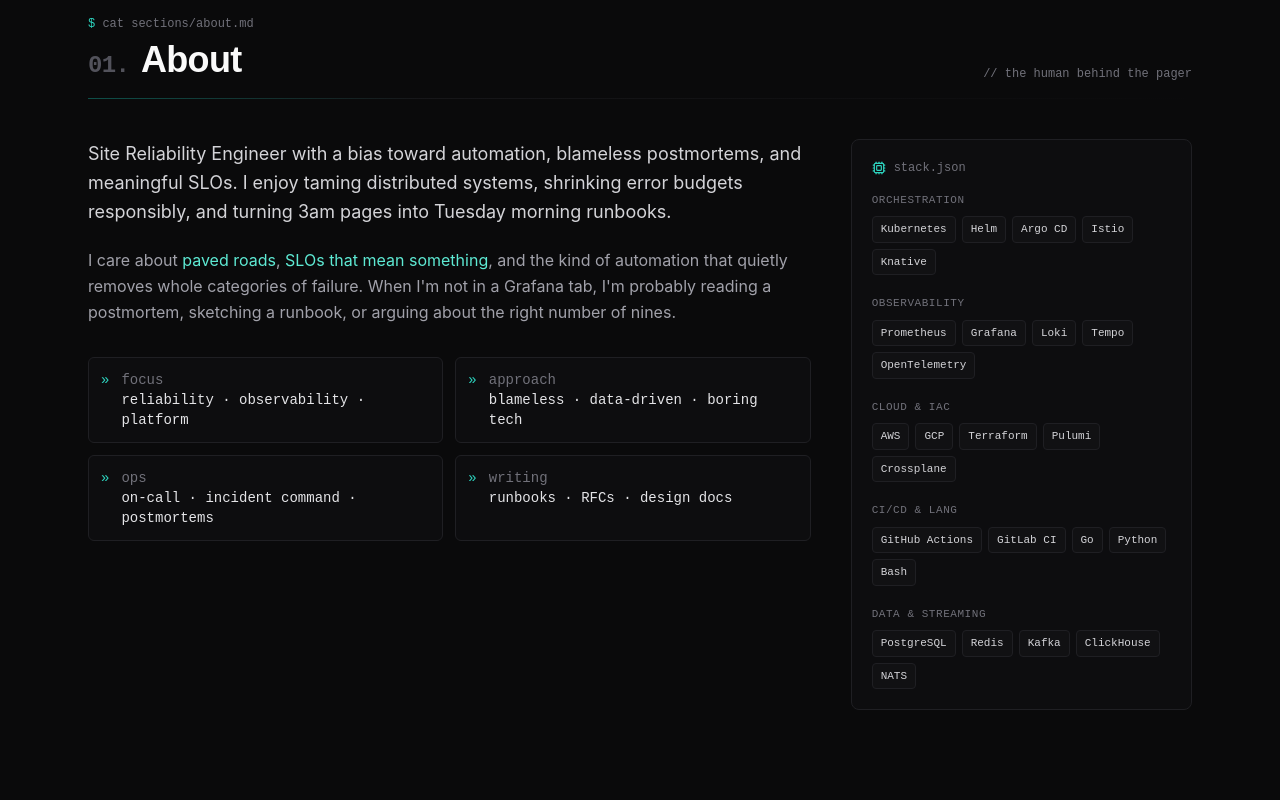
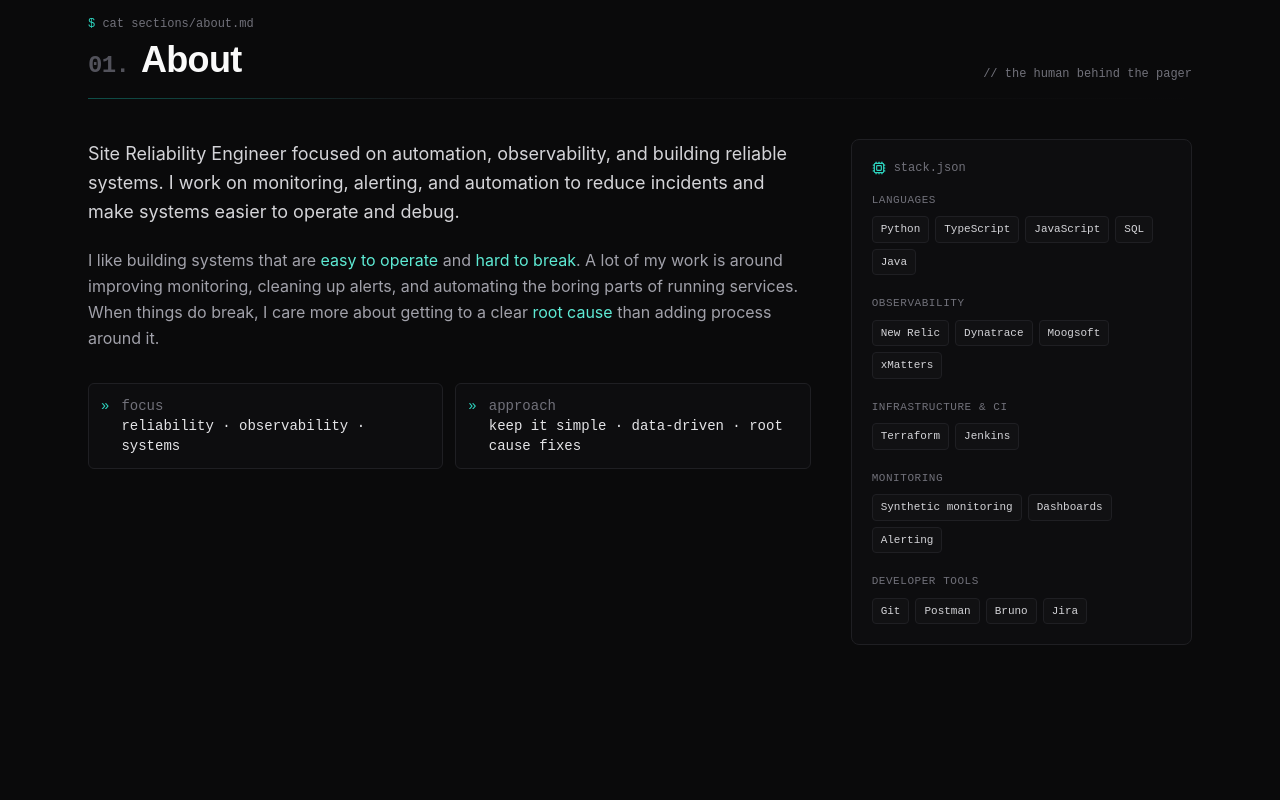
Before and after one commit to dhingranishaant/portfolio-react, a React (Create React App) app in the folder sre-portfolio/: page / in a window 1280 px wide. Shown: the part 1000-1800 px from the top of the page. Built offline with nearby package versions, Linux system fonts and the light colour scheme.

Commit message:
updated-homepage-and-about

```diff
--- a/sre-portfolio/public/index.html
+++ b/sre-portfolio/public/index.html
@@ -7,7 +7,7 @@
         <meta name="description" content="Site Reliability Engineer — portfolio" />
         <link rel="preconnect" href="https://fonts.googleapis.com" />
         <link rel="preconnect" href="https://fonts.gstatic.com" crossorigin />
-        <title>SRE · Portfolio</title>
+        <title>🧑‍💻 Nishaant | SRE</title>
     </head>
     <body>
         <noscript>You need to enable JavaScript to run this app.</noscript>
--- a/sre-portfolio/src/components/About.jsx
+++ b/sre-portfolio/src/components/About.jsx
@@ -25,16 +25,13 @@
                 <div className="md:col-span-2 reveal">
                     <p className="text-zinc-300 text-lg leading-relaxed">{profile.longBio}</p>
                     <p className="mt-5 text-zinc-400 leading-relaxed">
-                        I care about <span className="text-teal-300">paved roads</span>,
-                        <span className="text-teal-300"> SLOs that mean something</span>, and the kind of automation that quietly removes whole categories of failure.
-                        When I&apos;m not in a Grafana tab, I&apos;m probably reading a postmortem, sketching a runbook, or arguing about the right number of nines.
+                        I like building systems that are <span className="text-teal-300">easy to operate</span> and <span className="text-teal-300">hard to break</span>. A lot of my work is around improving monitoring, cleaning up alerts, and automating the boring parts of running services.
+                        When things do break, I care more about getting to a clear <span className="text-teal-300">root cause</span> than adding process around it.
                     </p>
                     <div className="mt-8 grid sm:grid-cols-2 gap-3 mono text-sm">
                         {[
-                            { k: "focus", v: "reliability · observability · platform" },
-                            { k: "approach", v: "blameless · data-driven · boring tech" },
-                            { k: "ops", v: "on-call · incident command · postmortems" },
-                            { k: "writing", v: "runbooks · RFCs · design docs" },
+                            { k: "focus", v: "reliability · observability · systems" },
+                            { k: "approach", v: "keep it simple · data-driven · root cause fixes" },
                         ].map((item) => (
                             <div key={item.k} className="flex items-start gap-3 p-3 rounded-md bg-[#0d0d0f] border border-[#1f1f23]">
                                 <span className="text-teal-400">»</span>
--- a/sre-portfolio/src/components/Hero.jsx
+++ b/sre-portfolio/src/components/Hero.jsx
@@ -44,7 +44,7 @@
                         {profile.location}
                     </span>
                     <span className="inline-flex items-center gap-2 px-2.5 py-1 rounded-full border border-[#1f1f23] bg-[#111113]">
-                        <span className="text-zinc-600">utc</span>{time}
+                        <span className="text-zinc-600">est</span>{time}
                     </span>
                 </div>
 
--- a/sre-portfolio/src/data/mock.js
+++ b/sre-portfolio/src/data/mock.js
@@ -7,9 +7,9 @@
     location: "Toronto",
     email: "hello@yourname.dev",
     shortBio:
-        "I build resilient, observable systems that stay up so engineers can sleep. Focused on Kubernetes, observability, incident response, and the quiet art of paving the paved road.",
+        "I work on making systems reliable and observable through better monitoring, alerting, and automation. Focused on reducing incident impact and improving how teams understand production behavior.",
     longBio:
-        "Site Reliability Engineer with a bias toward automation, blameless postmortems, and meaningful SLOs. I enjoy taming distributed systems, shrinking error budgets responsibly, and turning 3am pages into Tuesday morning runbooks.",
+        "Site Reliability Engineer focused on automation, observability, and building reliable systems. I work on monitoring, alerting, and automation to reduce incidents and make systems easier to operate and debug.",
     socials: {
         github: "https://github.com/dhingranishaant",
         linkedin: "https://www.linkedin.com/in/nishaant-dhingra/",
@@ -24,11 +24,11 @@
 };
 
 export const stack = [
-    { group: "Orchestration", items: ["Kubernetes", "Helm", "Argo CD", "Istio", "Knative"] },
-    { group: "Observability", items: ["Prometheus", "Grafana", "Loki", "Tempo", "OpenTelemetry"] },
-    { group: "Cloud & IaC", items: ["AWS", "GCP", "Terraform", "Pulumi", "Crossplane"] },
-    { group: "CI/CD & Lang", items: ["GitHub Actions", "GitLab CI", "Go", "Python", "Bash"] },
-    { group: "Data & Streaming", items: ["PostgreSQL", "Redis", "Kafka", "ClickHouse", "NATS"] },
+    { group: "Languages", items: ["Python", "TypeScript", "JavaScript", "SQL", "Java"] },
+    { group: "Observability", items: ["New Relic", "Dynatrace", "Moogsoft", "xMatters"] },
+    { group: "Infrastructure & CI", items: ["Terraform", "Jenkins"] },
+    { group: "Monitoring", items: ["Synthetic monitoring", "Dashboards", "Alerting"] },
+    { group: "Developer Tools", items: ["Git", "Postman", "Bruno", "Jira"] },
 ];
 
 export const experience = [
```
